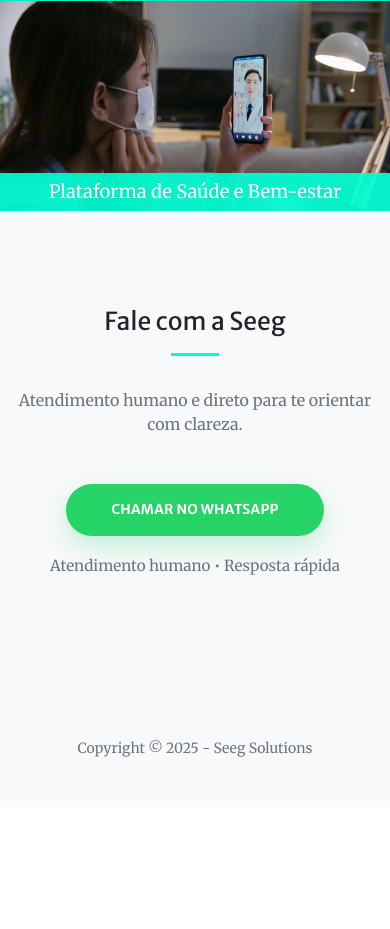
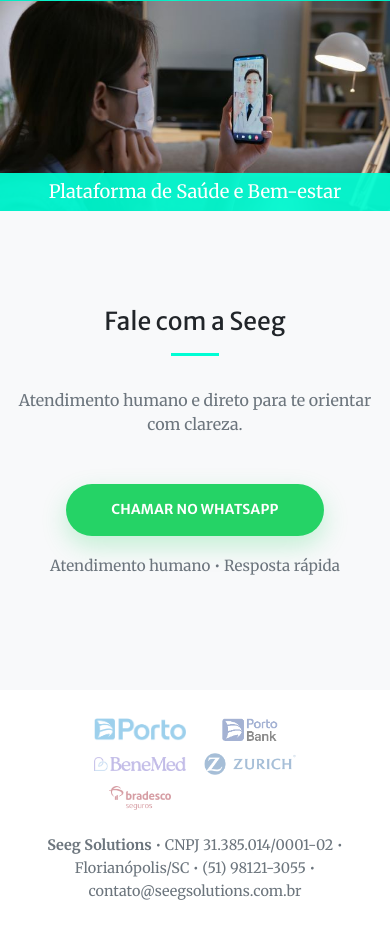
Before and after one commit to alrm1909/site-seeg-solutions, a plain HTML site: page index.html in a window 390 px wide. Shown: the part 3289-4218 px from the top of the page. Before the commit the page ends 4096 px from the top, so only its background shows below. Drawn offline with nearby package versions, Linux system fonts and the light colour scheme; some packages are replaced by stand-ins of ours; a script that the page names is missing.

Commit message:
Inclusao rodape institucional

```diff
--- a/css/seeg.css
+++ b/css/seeg.css
@@ -282,3 +282,78 @@ header.masthead::before {
     background: rgba(0, 254, 212, 0.92) !important; /* turquesa também no hover */
   }
 }
+
+/* ===== FOOTER premium ===== */
+
+.footer {
+  padding: 56px 0 28px; /* mais respiro */
+}
+
+.footer-partners{
+  display: grid;
+  grid-template-columns: repeat(auto-fit, minmax(92px, max-content));
+  justify-content: center;
+  align-items: center;
+  gap: 14px 22px; /* row-gap / column-gap */
+  margin: 0 auto 14px;
+}
+
+.footer-partners .partner {
+  width: 110px;   /* desktop: menor e elegante */
+  height: 30px;
+  display: flex;
+  align-items: center;
+  justify-content: center;
+}
+
+.footer-partners .partner img {
+  max-width: 100%;
+  max-height: 100%;
+  object-fit: contain;
+  opacity: 0.45;              /* mais premium */
+  filter: saturate(0.7);      /* menos “publicidade” */
+}
+
+/* Linha divisória bem sutil */
+.footer-divider {
+  width: min(640px, 90%);
+  height: 1px;
+  margin: 0 auto 18px;
+  background: rgba(0,0,0,0.06);
+}
+
+/* Texto institucional mais discreto */
+.footer-info {
+  font-size: 0.92rem;
+  line-height: 1.6;
+  color: rgba(0,0,0,0.62);
+  margin-bottom: 10px;
+}
+
+/* Copyright menor */
+.footer-copy {
+  font-size: 0.85rem;
+  color: rgba(0,0,0,0.55);
+}
+
+/* ===== Mobile: 2 linhas e logos menores ===== */
+@media (max-width: 768px) {
+  .footer { padding: 28px 0 16px; }
+
+  .footer-partners {
+    grid-template-columns: repeat(2, max-content); /* 2x2 */
+    column-gap: 18px;
+    row-gap: 10px;
+    margin-bottom: 16px;
+  }
+
+  .footer-partners .partner {
+    width: 92px;   /* <<< menor no mobile */
+    height: 24px;  /* <<< menor no mobile */
+  }
+
+  .footer-info {
+    font-size: 0.9rem;
+    padding: 0 10px;
+  }
+}
--- a/index.html
+++ b/index.html
@@ -193,8 +193,27 @@
             </div>
         </section>
         <!-- Footer-->
-        <footer class="bg-light py-5">
-            <div class="container px-4 px-lg-5"><div class="small text-center text-muted">Copyright &copy; 2025 - Seeg Solutions</div></div>
+        <footer class="footer">
+            <div class="container text-center">
+                <!-- Parceiros -->
+                <div class="footer-partners mb-4">
+                    <span class="partner"><img src="assets/img/parceiros/porto.png" alt="Porto"></span>
+                    <span class="partner"><img src="assets/img/parceiros/porto-bank.png" alt="Porto Bank"></span>
+                    <span class="partner"><img src="assets/img/parceiros/benemed.png" alt="Benemed"></span>
+                    <span class="partner"><img src="assets/img/parceiros/zurich.png" alt="Zurich Seguros"></span>
+                    <span class="partner"><img src="assets/img/parceiros/bradesco-seguros.png" alt="Bradesco Seguros"></span>
+                </div>
+                <!-- Institucional -->
+                <div class="footer-info small text-muted">
+                    <strong>Seeg Solutions</strong> •
+                    CNPJ 31.385.014/0001-02 •
+                    Florianópolis/SC •
+                    (51) 98121-3055 • contato@seegsolutions.com.br
+                </div>
+                <!-- <p class="text-muted small mt-3 mb-0">
+                    © 2025
+                </p> -->
+            </div>
         </footer>
         <!-- Bootstrap core JS-->
         <script src="https://cdn.jsdelivr.net/npm/bootstrap@5.2.3/dist/js/bootstrap.bundle.min.js"></script>
```
Also changed, not shown: assets/img/parceiros/benemed.png (added), assets/img/parceiros/bradesco-seguros.png (added), assets/img/parceiros/porto-bank.png (added), assets/img/parceiros/porto.png (added), assets/img/parceiros/zurich.png (added).
